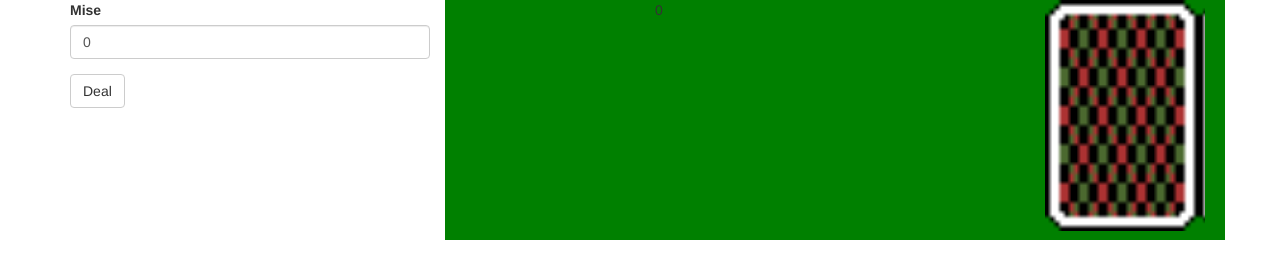
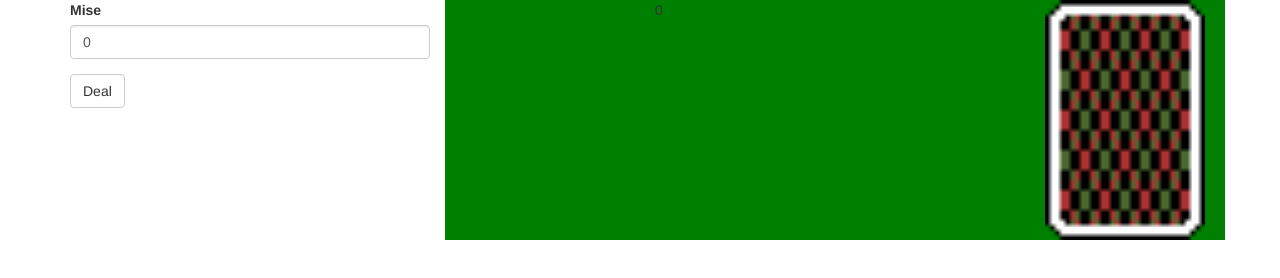
Before and after one commit to HugoPoi/angular-blackjack-poc, a website: page app/index.html in a window 1280 px wide. Drawn offline with nearby package versions, Linux system fonts and the light colour scheme; some packages are replaced by stand-ins of ours; files that its build step writes are made by us from their sources.

Commit message:
Fixed the css according to the new cards.png size.

```diff
--- a/app/styles/main.css
+++ b/app/styles/main.css
@@ -14,7 +14,7 @@
   background:url("../images/cards.png") 0 0 no-repeat;
   height: 240px;
   width: 160px;
-  background-size: 5100%;
+  background-size: 5300%;
   image-rendering:-moz-crisp-edges;
   -ms-interpolation-mode:nearest-neighbor;
 }
```
